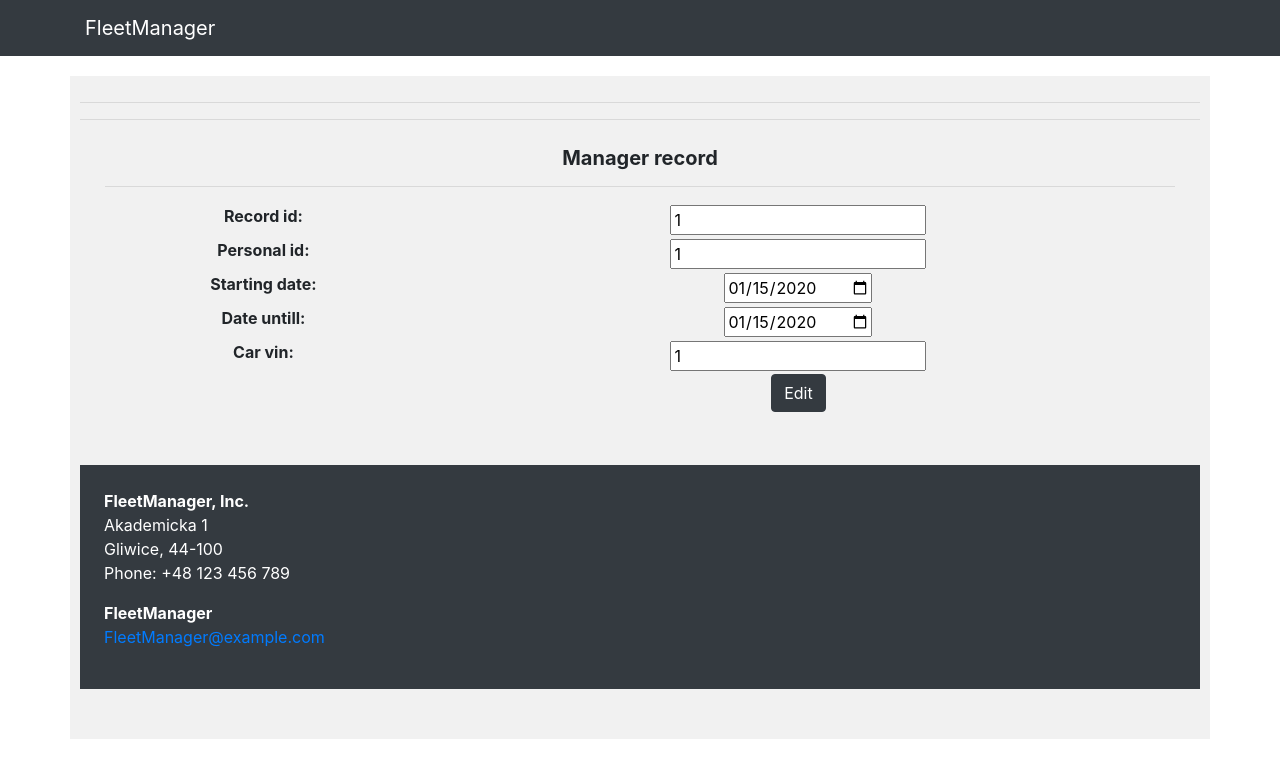
After one commit to ssziolkowski/2021_BD2_S17_ZIOLKOWSKI, a Django app: template FleetManager/manager/templates/manager/editRecord.html in a window 1280 px wide. The commit adds this page. Shown: the top 778 px of the page. Run offline with Django 3.2, Linux system fonts and the light colour scheme; the template is opened without the code that fills it: values that come from a table or form of the project are taken from there, others are empty; tables that the repository leaves empty hold one stand-in row (values such as "Sample post"); some libraries are stand-ins or nearby versions.

Commit message:
record edit

```diff
--- /dev/null
+++ b/FleetManager/manager/templates/manager/editRecord.html
@@ -0,0 +1,87 @@
+{%extends "manager/base.html"%}
+{%block content%}
+{% load static %}
+
+<style>
+  html body div div.container table#t {
+    align-content: center;
+    margin: auto;
+    column-span: 50px;
+    width: 100%;
+    text-align: center;
+  }
+
+  th {
+    margin: 7px;
+  }
+
+  td {
+    text-align: center;
+    vertical-align: center;
+    width: 100%/6;
+    text-align: center;
+  }
+
+</style>
+<div style="padding:10px;"></div>
+<div class="container" style="background-color: #f1f1f1;padding:10px;" >
+  <hr>
+  <div class="container" id="data">
+  </div>
+  <hr>
+  <div class="container" style="background-color: #f1f1f1;padding:10px;">
+    <div class="container" id="records">
+      <center>
+        <h5><b>Manager record</b></h5>
+      </center>
+      <hr>
+      <table margin="0" id="t">
+        <tr>
+          <form enctype="multipart/form-data" method="post" action="">{% csrf_token %}
+            <td>
+                <label for="id"><b>Record id: </b></label>
+            </td>
+            <td>
+              <input type="number" placeholder="xD" value="{{ record.id }}" name="id" readonly="readonly" required>
+            </td>
+        </tr><tr>
+            <td>
+                <label for="id"><b>Personal id: </b></label>
+            </td>
+            <td>
+              <input type="number" placeholder="xD" value="{{ record.personal_ID_id }}" name="personal_ID" readonly="readonly" required>
+            </td>
+        </tr><tr>
+            <td>
+                <label for="date_start"><b>Starting date: </b></label>
+            </td>
+            <td>
+              <input type="date" placeholder="starting date" value="{{ record.date_start|date:"Y-m-d" }}" name="date_start" required>
+            </td>
+        </tr><tr>
+            <td>
+                <label for="date_end"><b>Date untill: </b></label>
+            </td>
+            <td>
+              <input type="date" placeholder="date untill" value="{{ record.date_end|date:"Y-m-d" }}" name="date_end"  required>
+            </td>
+        </tr><tr>
+            <td>
+                <label for="VIN"><b>Car vin: </b></label>
+            </td>
+            <td>
+              <input type="text" placeholder="N/A" value="{{ record.VIN_id }}" name="VIN" readonly="readonly" required>
+            </td>
+        </tr><tr>
+            <td>
+            <td><input type="submit" class="btn btn-primary" value="Edit"></td></td></tr>
+          </form>
+        </tr>
+      </table>
+    </div>
+  <div class="container">
+    <div class="row"></div>
+  </div>
+
+</div>
+{%endblock content%}
--- a/FleetManager/manager/templates/manager/managerManager.html
+++ b/FleetManager/manager/templates/manager/managerManager.html
@@ -143,7 +143,7 @@ function recordToggle() {
         </tr>
         {% for record in records %}
         <tr>
-          <form enctype="multipart/form-data" method="post" action="">{% csrf_token %}
+          <form enctype="multipart/form-data" method="post" action="{% url 'edit_manager_record' rid=record.id %}">{% csrf_token %}
             <td>
               {{record.id }}
               <input type="number" placeholder="xD" value="{{ record.id }}" name="ID" disabled hidden required>
--- a/FleetManager/manager/urls.py
+++ b/FleetManager/manager/urls.py
@@ -20,6 +20,8 @@ urlpatterns = [
         views.vehicle_update_view, name='vehicle_update_view'),
     url(r'^addNewManagerVehicle/(?P<mid>[\w]+)/$',
         views.add_manager_vehicle_view, name='add_manager_vehicle_view'),
+    url(r'^editRecord/(?P<rid>[\w]+)/$',
+        views.edit_manager_record, name='edit_manager_record'),
     path('', views.fleetManager, name='fleetManager'),
     path('allVehicles', views.allVehicles, name='allVehicles'),
     path('addVehicle', views.addVehicle, name='addVehicle'),
```
Also changed, not shown: FleetManager/manager/templates/manager/manager.html (+1 -6 lines), FleetManager/manager/views.py (+23 -3 lines).
